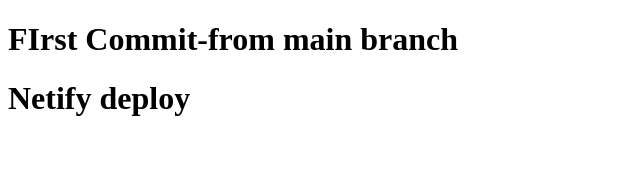
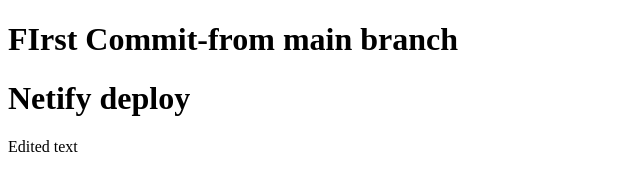
Before and after one commit to mano2102/sampleskct, a plain HTML site: page index.html in a window 1280 px wide. Shown: the full height of the page, 0-640 px from the left. Drawn offline with Linux system fonts and the light colour scheme.

Commit message:
Update index.html edited to show pull;=

```diff
--- a/index.html
+++ b/index.html
@@ -8,5 +8,6 @@
 <body>
     <h1>FIrst Commit-from main branch</h1>
     <h1>Netify deploy</h1>
+    <p>Edited text</p>
 </body>
 </html>
```
